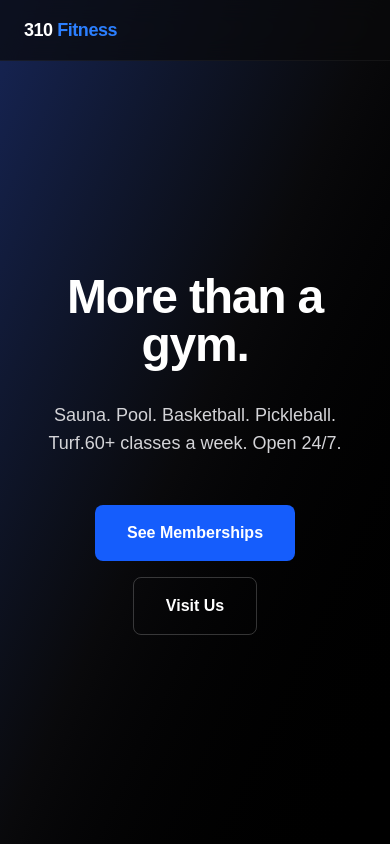
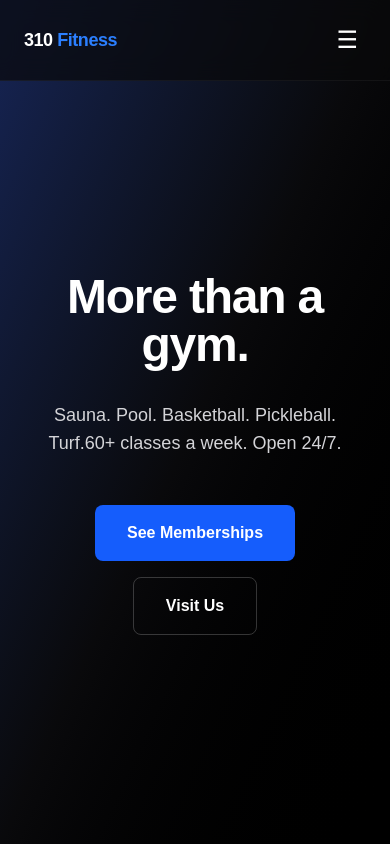
Before and after one commit to ichiatic/hello, a Next.js app: page / in a window 390 px wide. Shown: the top 844 px of the page. Built offline with nearby package versions, Linux system fonts and the light colour scheme.

Commit message:
Extract nav into client component with mobile menu

```diff
--- /dev/null
+++ b/app/components/Nav.tsx
@@ -0,0 +1,56 @@
+"use client";
+
+import { useState } from "react";
+
+export default function Nav() {
+  const [isOpen, setIsOpen] = useState(false);
+
+  return (
+    <nav className="fixed top-0 left-0 right-0 z-50 backdrop-blur-md bg-zinc-950/70 border-b border-white/5">
+      <div className="mx-auto flex max-w-6xl items-center justify-between px-6 py-4">
+        <a href="#" className="text-lg font-bold tracking-tight">
+          310 <span className="text-blue-500">Fitness</span>
+        </a>
+
+        {/* Desktop links — hidden on mobile */}
+        <div className="hidden items-center gap-8 sm:flex">
+          <a href="#memberships" className="text-sm text-zinc-300 transition-colors hover:text-white">
+            Pricing
+          </a>
+          <a href="#visit" className="text-sm text-zinc-300 transition-colors hover:text-white">
+            Visit
+          </a>
+          <a href="#visit" className="rounded-lg bg-blue-600 px-4 py-2 text-sm font-semibold text-white transition-colors hover:bg-blue-500">
+            Book a Tour
+          </a>
+        </div>
+
+        {/* Mobile hamburger button — hidden on desktop */}
+        <button
+          onClick={() => setIsOpen(!isOpen)}
+          className="sm:hidden p-2 text-2xl text-white"
+          aria-label="Toggle menu"
+        >
+          {isOpen ? "✕" : "☰"}
+        </button>
+      </div>
+
+      {/* Mobile menu drawer — only renders when isOpen is true */}
+      {isOpen && (
+        <div className="sm:hidden border-t border-white/5 px-6 py-4">
+          <div className="flex flex-col gap-4">
+            <a href="#memberships" onClick={() => setIsOpen(false)} className="text-zinc-300 hover:text-white">
+              Pricing
+            </a>
+            <a href="#visit" onClick={() => setIsOpen(false)} className="text-zinc-300 hover:text-white">
+              Visit
+            </a>
+            <a href="#visit" onClick={() => setIsOpen(false)} className="rounded-lg bg-blue-600 px-4 py-3 text-center font-semibold text-white">
+              Book a Tour
+            </a>
+          </div>
+        </div>
+      )}
+    </nav>
+  );
+}
--- a/app/page.tsx
+++ b/app/page.tsx
@@ -1,25 +1,9 @@
+import Nav from "./components/Nav";
+
 export default function Home() {
   return (
     <main className="min-h-screen bg-zinc-950 text-white">
-      {/* Navigation */}
-      <nav className="fixed top-0 left-0 right-0 z-50 backdrop-blur-md bg-zinc-950/70 border-b border-white/5">
-        <div className="mx-auto flex max-w-6xl items-center justify-between px-6 py-4">
-          <a href="#" className="text-lg font-bold tracking-tight">
-            310 <span className="text-blue-500">Fitness</span>
-          </a>
-          <div className="hidden items-center gap-8 sm:flex">
-            <a href="#memberships" className="text-sm text-zinc-300 transition-colors hover:text-white">
-              Pricing
-            </a>
-            <a href="#visit" className="text-sm text-zinc-300 transition-colors hover:text-white">
-              Visit
-            </a>
-            <a href="#visit" className="rounded-lg bg-blue-600 px-4 py-2 text-sm font-semibold text-white transition-colors hover:bg-blue-500">
-              Book a Tour
-            </a>
-          </div>
-        </div>
-      </nav>
+      <Nav />
 
       {/* Hero Section */}
       <section className="relative flex min-h-screen pt-16 items-center justify-center overflow-hidden px-6">
@@ -180,7 +164,7 @@ export default function Home() {
                   </h3>
                   <p className="mt-2 text-zinc-300">
                     Open 24/7 for members<br />
-                    Front desk: Mon-Fri 5am-12pm, Sat-Sun 6am-8pm
+                    Front desk: Mon-Fri 5am-12am, Sat-Sun 6am-8pm
                   </p>
                 </div>
 
```
